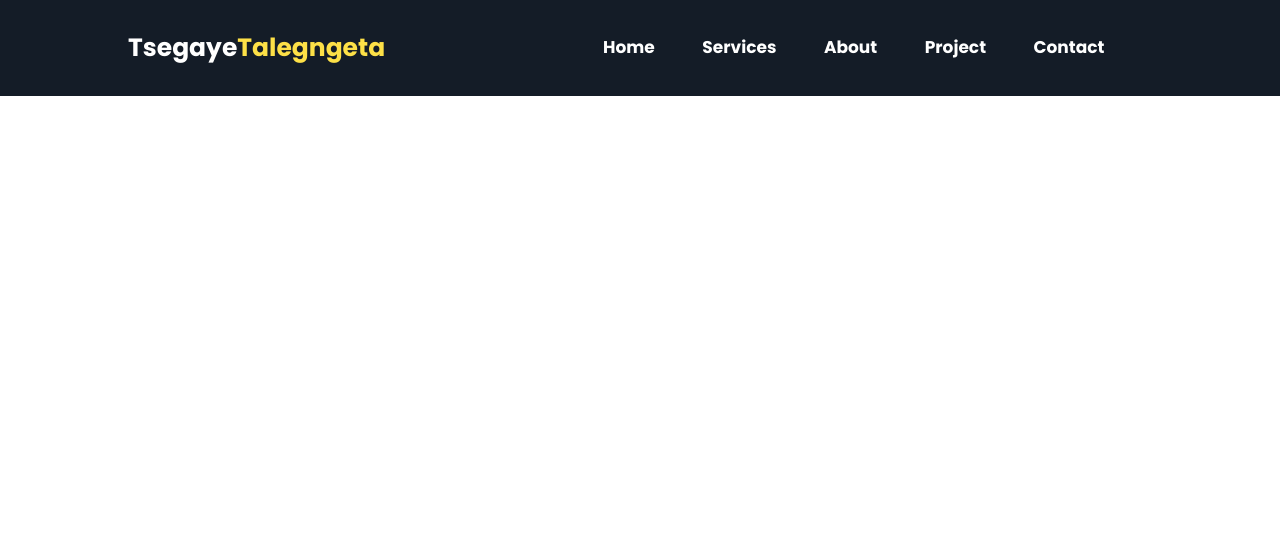
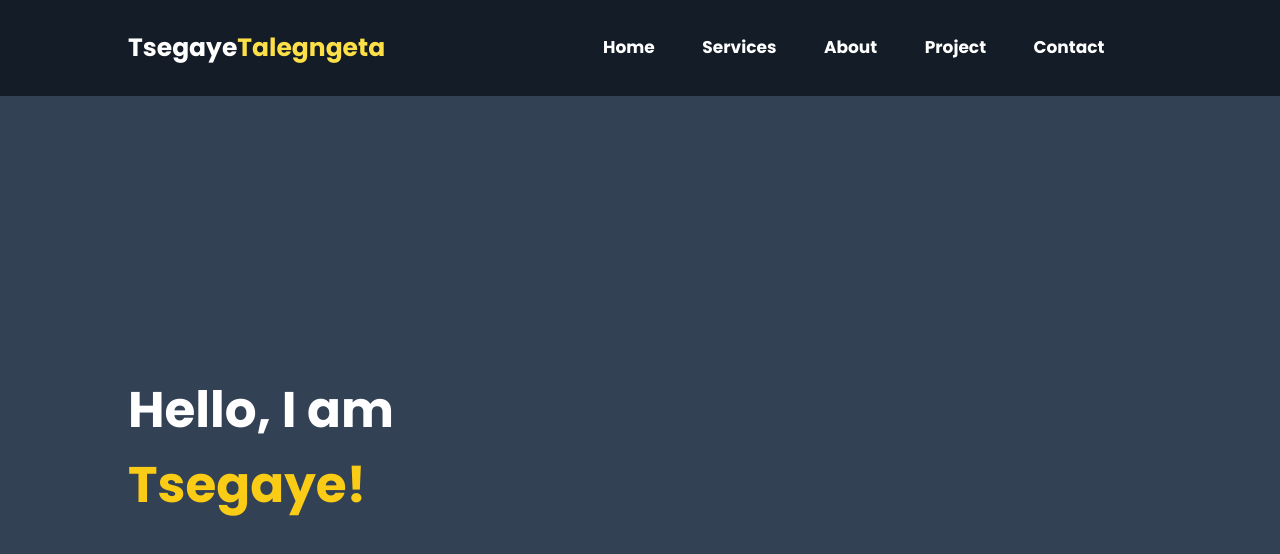
Before and after one commit to tsegaye27/PRODIGY_WD_04, a Next.js app: page / in a window 1280 px wide. Shown: the top 554 px of the page. Built offline with nearby package versions, Linux system fonts and the light colour scheme.

Commit message:
including hero section

```diff
--- a/pages/index.tsx
+++ b/pages/index.tsx
@@ -1,3 +1,4 @@
+import Hero from "@/components/Hero";
 import MobileNav from "@/components/MobileNav";
 import Nav from "@/components/Nav";
 import React, { useState } from "react";
@@ -10,8 +11,12 @@ const HomePage = () => {
   return (
     <div className="overflow-x-hidden">
       <div>
+        {/* Nav Section */}
         <MobileNav nav={nav} onCloseNav={closeNav} />
         <Nav onOpenNav={openNav} />
+
+        {/* Hero Section */}
+        <Hero />
       </div>
     </div>
   );
```
